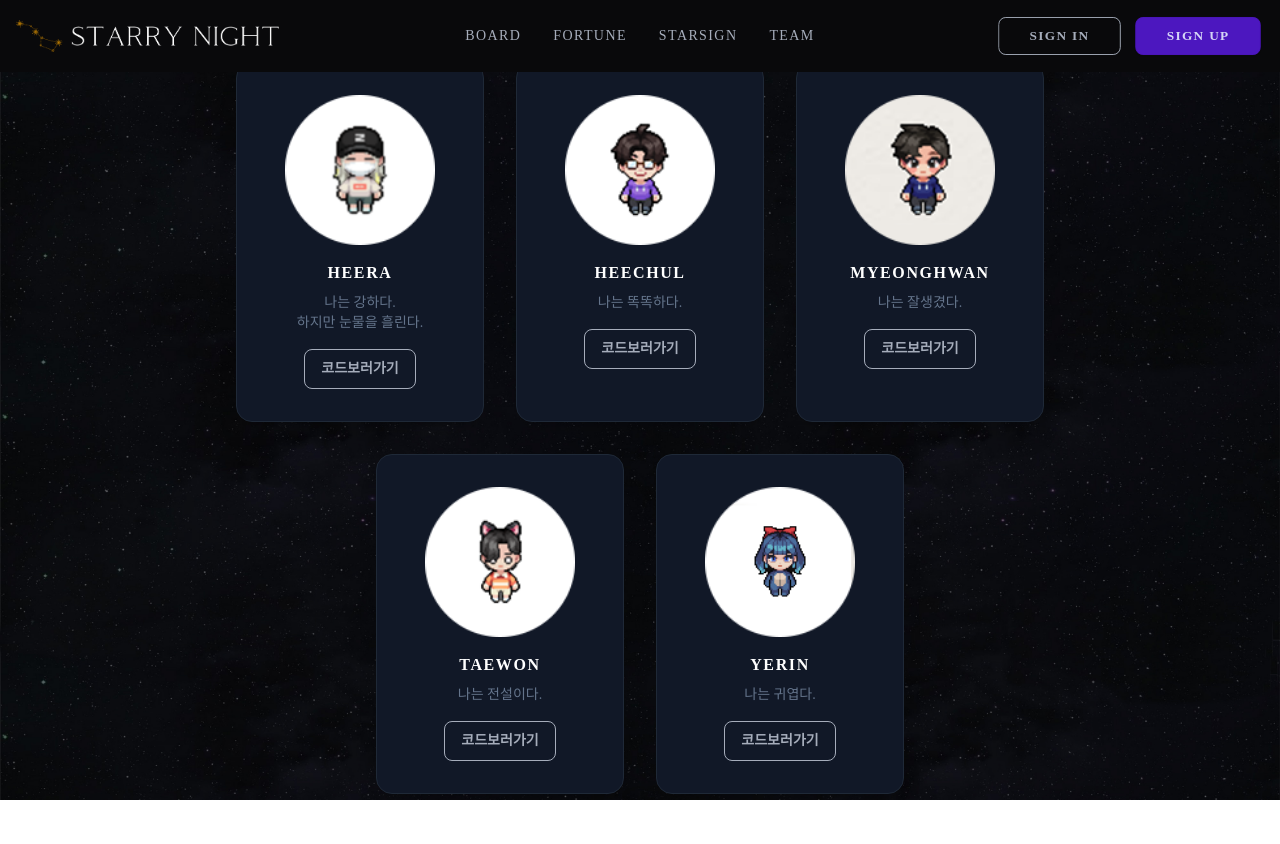
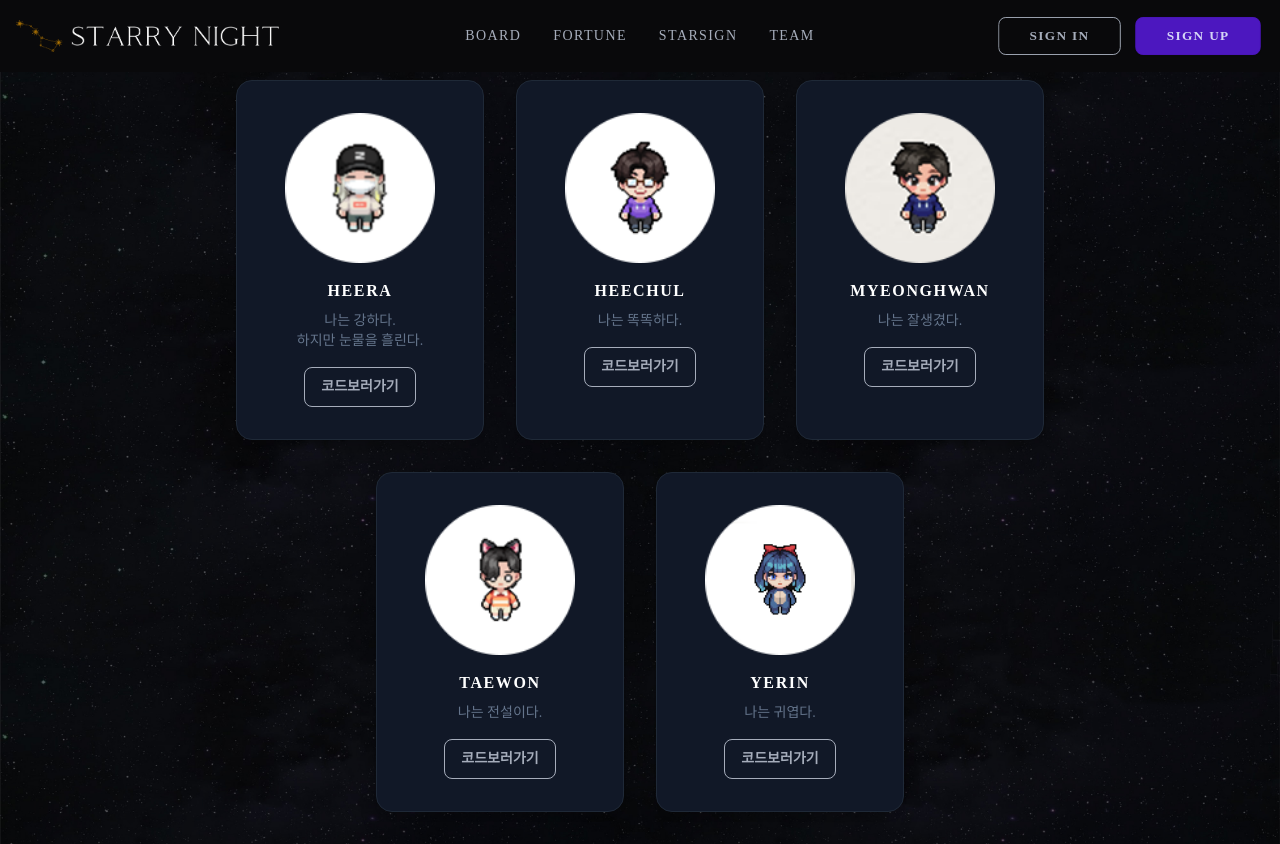
Before and after one commit to React4-HOT6/starry-night, a Next.js app: page /team in a window 1280 px wide. Before the commit the page ends 800 px from the top, so only its background shows below. Built offline with nearby package versions, Linux system fonts and the light colour scheme; no server answers; a web font is replaced by a local one.

Commit message:
Design: 별자리페이지 검색결과 없을 경우의 css 깨지는 현상 수정

```diff
--- a/src/app/board/page.tsx
+++ b/src/app/board/page.tsx
@@ -2,7 +2,7 @@ import BoardContainer from "@/components/board/BoardContainer";
 
 const BoardPage = () => {
   return (
-    <div className="flex  pt-[90px] p-[20px] min-w-fit min-h-screen ">
+    <div className="flex pt-[90px] p-[20px] min-w-fit min-h-screen">
       <BoardContainer />
     </div>
   );
--- a/src/app/layout.tsx
+++ b/src/app/layout.tsx
@@ -19,7 +19,7 @@ export default function RootLayout({
   return (
     <html lang="ko">
       <body
-        className={`${inter.className} min-h-screen bg-main bg-cover bg-no-repeat bg-fixed`}
+        className={`${inter.className} min-h-screen min-w-fit bg-main bg-cover bg-no-repeat bg-fixed`}
       >
         <Header />
         <QueryProvider>{children}</QueryProvider>
--- a/src/app/mypage/page.tsx
+++ b/src/app/mypage/page.tsx
@@ -130,7 +130,7 @@ const MyPage = () => {
       {isLoading ? (
         <span className="loading loading-dots loading-lg"></span>
       ) : (
-        <div className="w-[1200px] flex-col md:flex-row flex justify-center items-center h-full">
+        <div className="max-w-[1200px] flex-col md:flex-row flex justify-center items-center h-full">
           <ProfileSection
             avatarUrl={avatarUrl}
             localAvatarUrl={localAvatarUrl}
--- a/src/app/team/page.tsx
+++ b/src/app/team/page.tsx
@@ -3,7 +3,7 @@ import React from "react";
 
 const TeamPage = () => {
   return (
-    <div className="flex flex-col justify-center items-center z-50 min-h-screen">
+    <div className="flex flex-col justify-center items-center z-50 min-h-screen pt-20 pb-8">
       <TeamProfileCards />
     </div>
   );
--- a/src/components/board/BoardCardContainer.tsx
+++ b/src/components/board/BoardCardContainer.tsx
@@ -17,7 +17,7 @@ const BoardCardContainer = () => {
   }, [selectedCategory, selectedTitle, refetch]);
 
   return (
-    <div className="grid p-2 gap-4 2xl:grid-cols-4 xl:grid-cols-3 lg:grid-cols-2">
+    <div className="grid p-2 gap-4 2xl:grid-cols-4 xl:grid-cols-3 lg:grid-cols-2 max-w-[789px]">
       {posts && posts.length > 0 ? (
         //필터 결과 있고 없고 확인
         posts.map((post) => {
@@ -36,8 +36,8 @@ const BoardCardContainer = () => {
           );
         })
       ) : (
-        <div className="w-[60vw] h-full flex items-center justify-center text-white">
-          <div>검색 결과가 없습니다.</div>
+        <div className="text-white m-auto lg:w-[789px] text-center">
+          검색 결과가 없습니다.
         </div>
       )}
     </div>
--- a/src/components/board/BoardContainer.tsx
+++ b/src/components/board/BoardContainer.tsx
@@ -4,7 +4,7 @@ import BoardInput from "./BoardInput";
 
 const BoardContainer = () => {
   return (
-    <div className="flex flex-col justify-items-start items-start m-auto">
+    <div className="flex flex-col justify-items-start items-start mx-auto">
       <BoardInput />
       <div className="flex">
         <BoardMenu />
--- a/src/components/board/BoardInput.tsx
+++ b/src/components/board/BoardInput.tsx
@@ -22,14 +22,14 @@ const BoardInput = () => {
     setSelectedTitle("");
   };
   return (
-    <div className="p-2 flex">
+    <div className="m-2 flex justify-center">
       <div>
         <input
           value={titleInput}
           onChange={onChangeInput}
           type="text"
           placeholder="제목을 입력하세요"
-          className="input flex input-bordered w-[300px] bg-base-200 max-w-xs"
+          className="input flex input-bordered max-w-[300px] bg-base-200"
         />
       </div>
       <button onClick={onClickSearch} className="btn ml-2 flex btn-primary">
--- a/src/components/main/Header.tsx
+++ b/src/components/main/Header.tsx
@@ -157,7 +157,7 @@ const Header = () => {
               className="menu menu-sm dropdown-content mt-3 z-[1] p-2 shadow bg-zinc-950 rounded-box w-52"
             >
               <li>
-                <Link href="/" className="tracking-widest">
+                <Link href="/board/write" className="tracking-widest">
                   글작성
                 </Link>
               </li>
--- a/src/components/team/TeamProfileCards.tsx
+++ b/src/components/team/TeamProfileCards.tsx
@@ -6,7 +6,7 @@ import Link from "next/link";
 
 export function TeamProfileCards() {
   return (
-    <div className="flex flex-wrap justify-center gap-8 pt-14 max-w-screen-lg">
+    <div className="flex flex-wrap justify-center gap-8 max-w-screen-lg">
       {teamMembers.map((member) => (
         <div key={member.name}>
           <div className="shadow-xl bg-gray-900 border border-gray-800 h-full overflow-hidden rounded-2xl flex flex-col items-center py-8 px-12">
```
